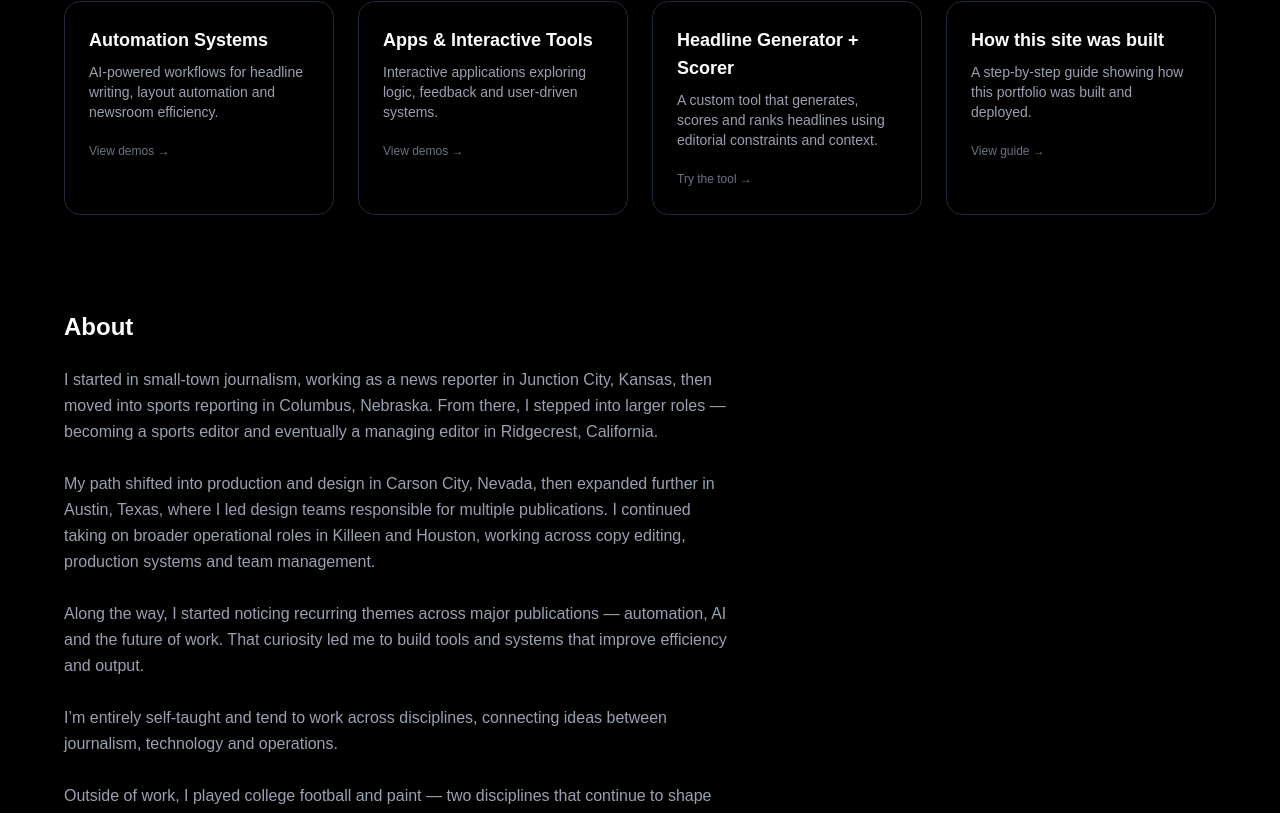
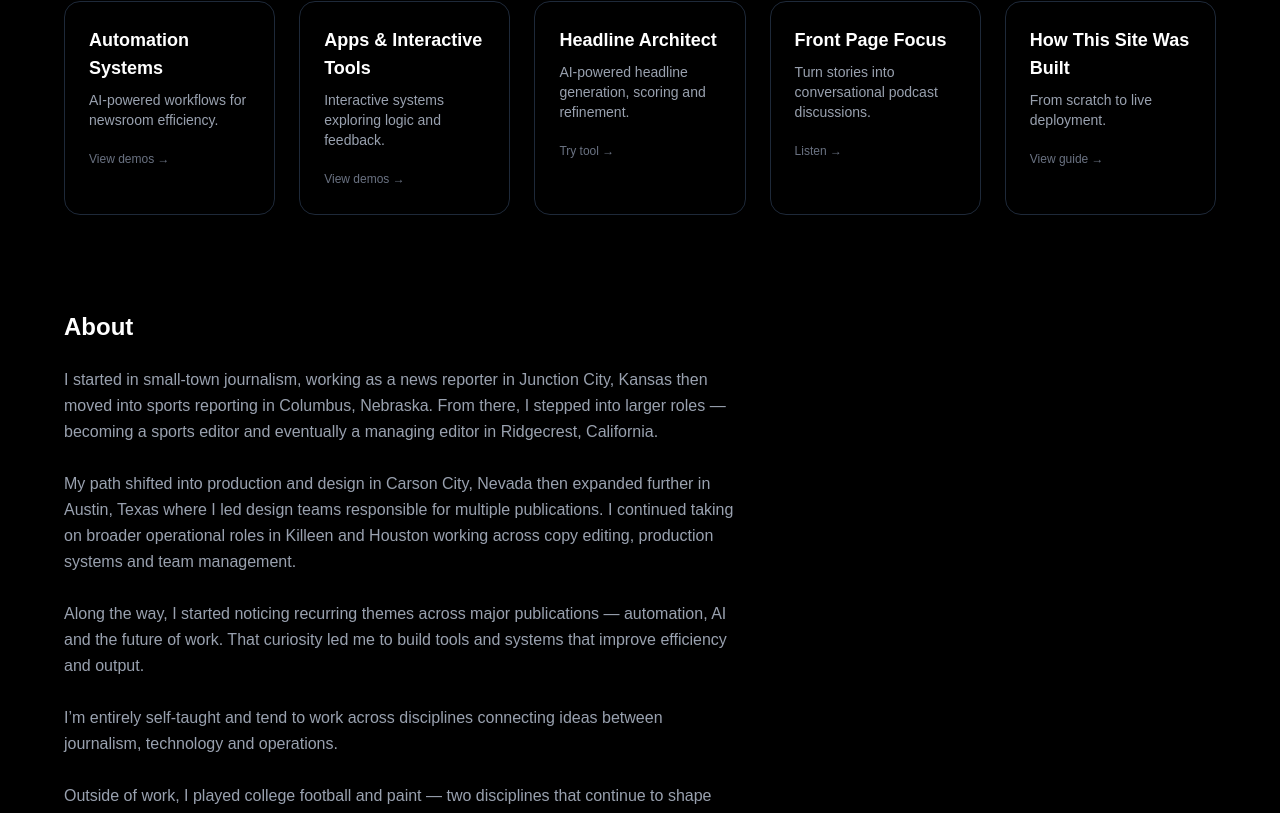
Before and after one commit to KestCo/my-portfolio, a Next.js app: page / in a window 1280 px wide. Shown: the part 587-1400 px from the top of the page. Built offline with nearby package versions, Linux system fonts and the light colour scheme.

Commit message:
editorial tone update — remove oxford comma + refine homepage

```diff
--- a/app/page.tsx
+++ b/app/page.tsx
@@ -16,7 +16,7 @@ export default function Home() {
           </h1>
 
           <p className="text-lg text-gray-400 max-w-2xl mb-10">
-            Working at the intersection of journalism, automation and AI—building systems and tools that make newsrooms and workplaces more efficient.
+            Working at the intersection of journalism, automation and AI — building systems and tools that make newsrooms and workplaces more efficient.
           </p>
 
           <div className="flex gap-4">
@@ -39,7 +39,7 @@ export default function Home() {
         <section id="projects" className="mb-24">
           <h2 className="text-2xl font-semibold mb-10">Featured Work</h2>
 
-          <div className="grid md:grid-cols-2 lg:grid-cols-4 gap-6">
+          <div className="grid md:grid-cols-2 lg:grid-cols-5 gap-6">
 
             {/* Automation */}
             <Link
@@ -50,7 +50,7 @@ export default function Home() {
                 Automation Systems
               </h3>
               <p className="text-gray-400 text-sm mb-4">
-                AI-powered workflows for headline writing, layout automation and newsroom efficiency.
+                AI-powered workflows for newsroom efficiency.
               </p>
               <span className="text-xs text-gray-500 group-hover:text-white transition">
                 View demos →
@@ -66,7 +66,7 @@ export default function Home() {
                 Apps & Interactive Tools
               </h3>
               <p className="text-gray-400 text-sm mb-4">
-                Interactive applications exploring logic, feedback and user-driven systems.
+                Interactive systems exploring logic and feedback.
               </p>
               <span className="text-xs text-gray-500 group-hover:text-white transition">
                 View demos →
@@ -79,13 +79,29 @@ export default function Home() {
               className="group border border-gray-800 rounded-2xl p-6 hover:border-gray-500 transition"
             >
               <h3 className="text-lg font-semibold mb-2 group-hover:underline">
-                Headline Generator + Scorer
+                Headline Architect
               </h3>
               <p className="text-gray-400 text-sm mb-4">
-                A custom tool that generates, scores and ranks headlines using editorial constraints and context.
+                AI-powered headline generation, scoring and refinement.
               </p>
               <span className="text-xs text-gray-500 group-hover:text-white transition">
-                Try the tool →
+                Try tool →
+              </span>
+            </Link>
+
+            {/* Podcast Tool */}
+            <Link
+              href="/projects/podcast-tool"
+              className="group border border-gray-800 rounded-2xl p-6 hover:border-gray-500 transition"
+            >
+              <h3 className="text-lg font-semibold mb-2 group-hover:underline">
+                Front Page Focus
+              </h3>
+              <p className="text-gray-400 text-sm mb-4">
+                Turn stories into conversational podcast discussions.
+              </p>
+              <span className="text-xs text-gray-500 group-hover:text-white transition">
+                Listen →
               </span>
             </Link>
 
@@ -95,10 +111,10 @@ export default function Home() {
               className="group border border-gray-800 rounded-2xl p-6 hover:border-gray-500 transition"
             >
               <h3 className="text-lg font-semibold mb-2 group-hover:underline">
-                How this site was built
+                How This Site Was Built
               </h3>
               <p className="text-gray-400 text-sm mb-4">
-                A step-by-step guide showing how this portfolio was built and deployed.
+                From scratch to live deployment.
               </p>
               <span className="text-xs text-gray-500 group-hover:text-white transition">
                 View guide →
@@ -113,13 +129,13 @@ export default function Home() {
           <h2 className="text-2xl font-semibold mb-6">About</h2>
 
           <p className="text-gray-400 max-w-2xl leading-relaxed">
-            I started in small-town journalism, working as a news reporter in Junction City, Kansas, then moved into sports reporting in Columbus, Nebraska. From there, I stepped into larger roles — becoming a sports editor and eventually a managing editor in Ridgecrest, California.
+            I started in small-town journalism, working as a news reporter in Junction City, Kansas then moved into sports reporting in Columbus, Nebraska. From there, I stepped into larger roles — becoming a sports editor and eventually a managing editor in Ridgecrest, California.
             <br /><br />
-            My path shifted into production and design in Carson City, Nevada, then expanded further in Austin, Texas, where I led design teams responsible for multiple publications. I continued taking on broader operational roles in Killeen and Houston, working across copy editing, production systems and team management.
+            My path shifted into production and design in Carson City, Nevada then expanded further in Austin, Texas where I led design teams responsible for multiple publications. I continued taking on broader operational roles in Killeen and Houston working across copy editing, production systems and team management.
             <br /><br />
             Along the way, I started noticing recurring themes across major publications — automation, AI and the future of work. That curiosity led me to build tools and systems that improve efficiency and output.
             <br /><br />
-            I’m entirely self-taught and tend to work across disciplines, connecting ideas between journalism, technology and operations.
+            I’m entirely self-taught and tend to work across disciplines connecting ideas between journalism, technology and operations.
             <br /><br />
             Outside of work, I played college football and paint — two disciplines that continue to shape how I approach structure, creativity and problem-solving.
           </p>
```
